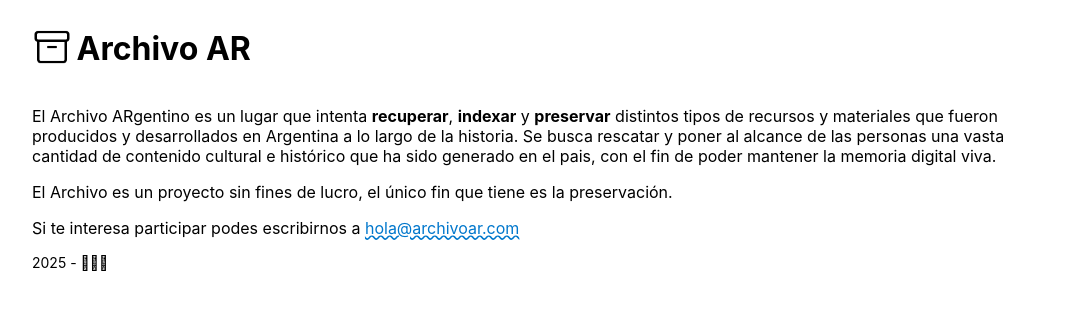
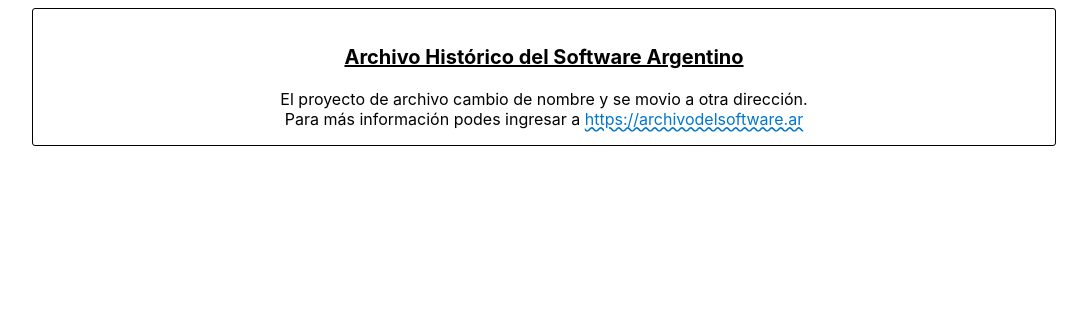
Before and after one commit to matiargs/archivoar, a plain HTML site: page index.html in a window 1280 px wide. Shown: the whole page, without its empty margins (96-1183 px from the left). Drawn offline with Linux system fonts and the light colour scheme.

Commit message:
add ahirsa data

```diff
--- a/index.html
+++ b/index.html
@@ -9,17 +9,11 @@
 </head>
 <body>
     <div class="max-width-4 mx-auto mb4">
-        <div class="overflow-auto ">
-            <img class="align-middle inline-block" src="archive.png"></img>
-            <h1 class="h1 inline-block">Archivo AR</h1>
+        <div class="p2 border rounded center">
+            <p class="bold underline h3">Archivo Histórico del Software Argentino</p>
+            <p class="m0">El proyecto de archivo cambio de nombre y se movio a otra dirección. </p>
+            <p class="m0">Para más información podes ingresar a <a class="wavy-decoration" href="https://archivodelsoftware.ar">https://archivodelsoftware.ar</a></p>
         </div>
-        <p>El Archivo ARgentino es un lugar que intenta <strong>recuperar</strong>, <strong>indexar</strong> y <strong>preservar</strong> distintos tipos de recursos y materiales que fueron producidos y desarrollados en Argentina a lo largo de la historia. Se busca rescatar y poner al alcance de las personas una vasta cantidad de contenido cultural e histórico que ha sido generado en el pais, con el fin de poder mantener la memoria digital viva.</p>
-        <p>El Archivo es un proyecto sin fines de lucro, el único fin que tiene es la preservación.</p>
-
-        <p>Si te interesa participar podes escribirnos a <a class="wavy-decoration" href="mailto:hola@archivoar.com">hola@archivoar.com</a></p>
-        <footer>
-            <p>2025 - <span>🅭🅯🄎</span></p>
-        </footer>
     </div>
 </body>
 <script>
```
Also changed, not shown: 4 other files.
